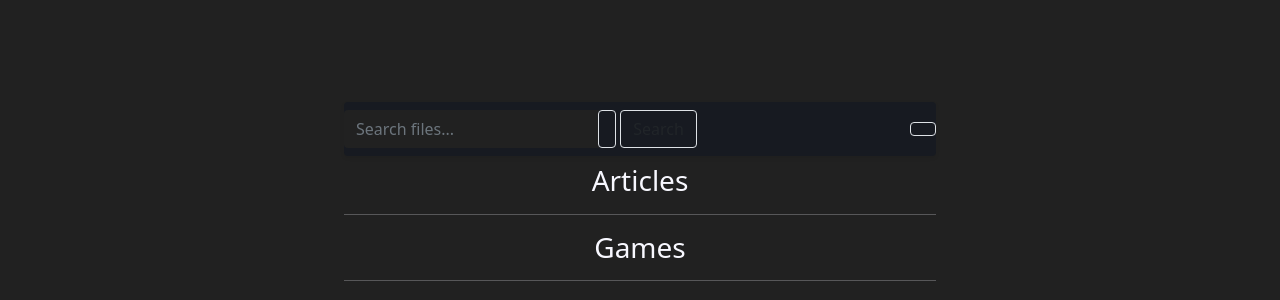
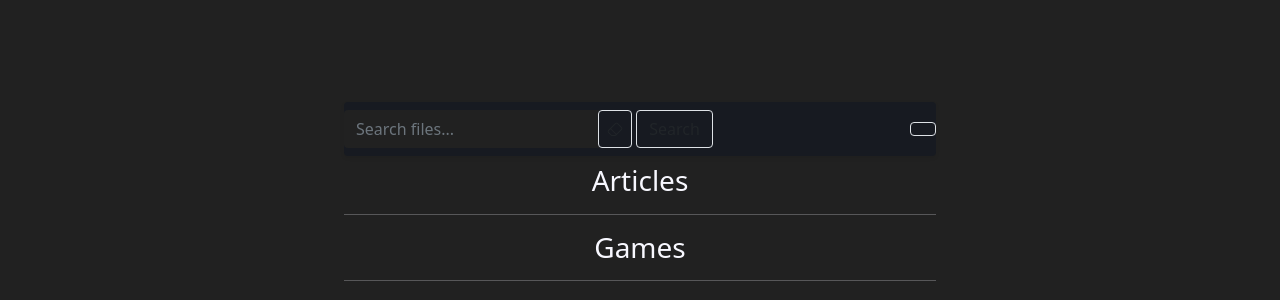
Before and after one commit to davemcdowell/portfolio, a Jekyll site: the page built from downloads.html, in a window 1280 px wide and 900 px high, scrolled down 729 px. Shown: the part 150-450 px from the top of the window. Built offline with Jekyll 4.4.1, drawn with Linux system fonts in a browser that asks for light colours; nearby versions of some CDN libraries.

Commit message:
downloads

```diff
--- a/downloads.html
+++ b/downloads.html
@@ -14,11 +14,11 @@ css-files:
           <section id="downloads-main" class="jumbotron py-0">
             <div class="container">
               <nav class="navbar navbar-light justify-content-between rounded shadow-sm mb-2 stick-to-nav">
-              <form id="search-file-form" class="form-inline mr-sm-2">
+                  <form id="search-file-form" class="form-inline me-sm-2">
                     <div class="input-group">
                       <input id="search-input" type="text" class="form-control border-right-0" placeholder="Search files..." aria-label="Search files..." aria-describedby="search-btn" autocomplete="off">
                       <div class="input-group-append">
-                    <button id="clear-search" class="btn border border-left-0 border-right-0 px-1" type="button"><span class="icon-bg-sm p-1 rounded-circle"><i class="fa-solid fa-eraser fa-sm fa-fw text-dark"></i></span></button>
+                        <button id="clear-search" class="btn border border-left-0 border-right-0 px-1" type="button"><span class="icon-bg-sm p-1 rounded-circle"><i class="bi bi-eraser"></i></span></button>
                         <button id="search-btn" class="btn border" type="button" data-ascending="true">Search</button>
                       </div>
                     </div>
```
Also changed, not shown: delete.html (deleted). Lines whose indentation alone changed are shown as unchanged.
